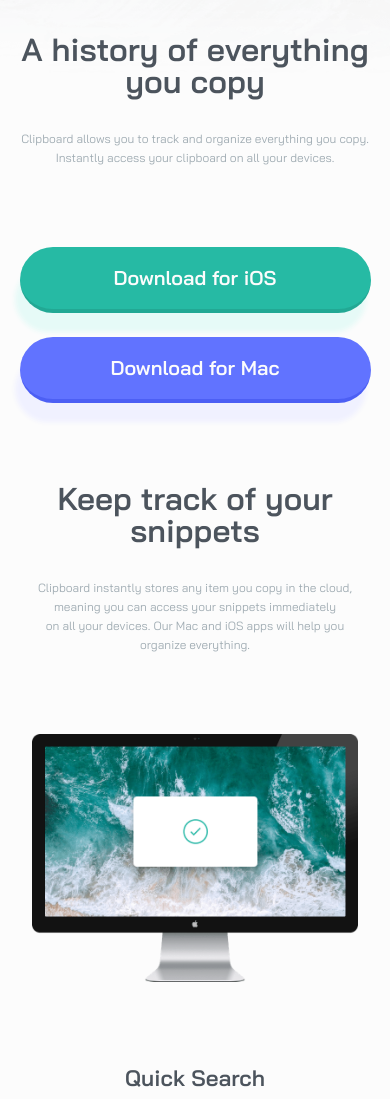
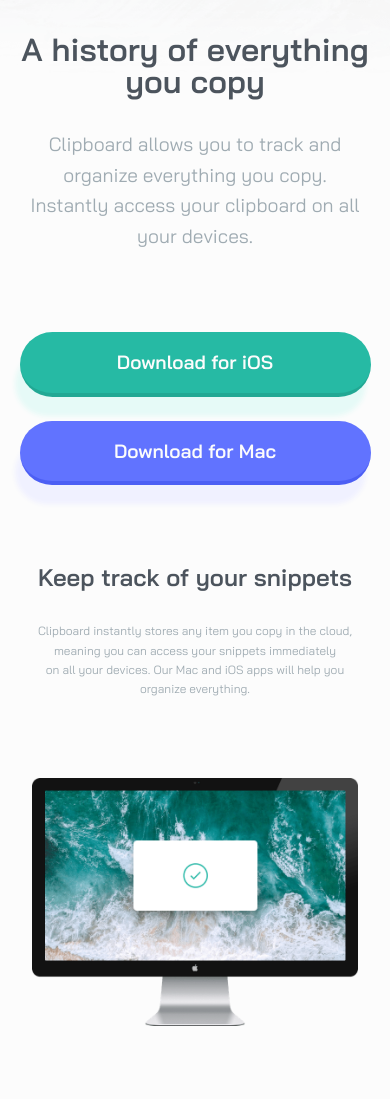
Before and after one commit to Prisca-K/clipboard-fem, a website built with Vite: page index.html in a window 390 px wide. Shown: the part 220-1319 px from the top of the page. Built offline with nearby package versions, Linux system fonts and the light colour scheme.

Commit message:
font-size adjustments

```diff
--- a/src/scss/globals/_layout.scss
+++ b/src/scss/globals/_layout.scss
@@ -22,7 +22,7 @@ section:not(.hero) {
   background-repeat: no-repeat;
   background-position: top;
   background-size: 100% 300px;
-  font-size: clamp(1.25rem, 2vw + 0.5rem, 1.3rem);
+  font-size: clamp(1.2rem, 1vw + 0.5rem, 1.5rem);
   @include u.subgrid(center);
   text-align: center;
   @include u.mq(medium) {
@@ -34,6 +34,7 @@ section:not(.hero) {
     grid-column: 2 / -2;
   }
   p {
+    font-size: inherit;
     @include u.mq(medium) {
       max-width: 700px;
     }
--- a/src/scss/globals/_typography.scss
+++ b/src/scss/globals/_typography.scss
@@ -19,13 +19,13 @@ h2 {
 }
 
 h1 {
-  font-size: clamp(2rem, 4vw + 1rem, 3rem);
+  font-size: clamp(2rem, 3vw + 1rem, 3rem);
 }
 h2 {
-  font-size: clamp(1.5rem, 4vw + 1rem, 2rem);
+  font-size: clamp(1.5rem, 2vw + 1rem, 2rem);
 }
 h3 {
-  font-size: clamp(1.2rem, 3vw + 1rem, 1.4rem);
+  font-size: clamp(1.2rem, 1vw + 1rem, 1.4rem);
 }
 p {
   color: var(--grey);
```
